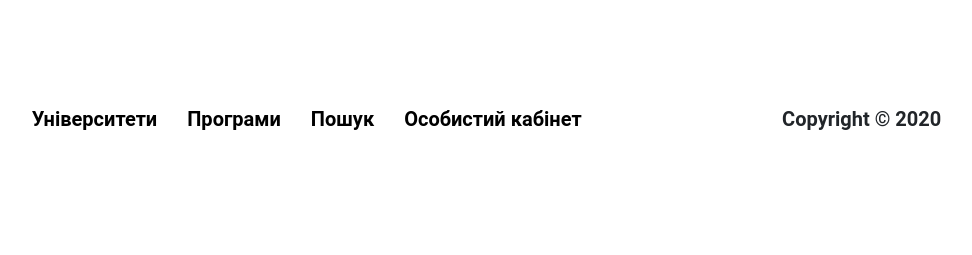
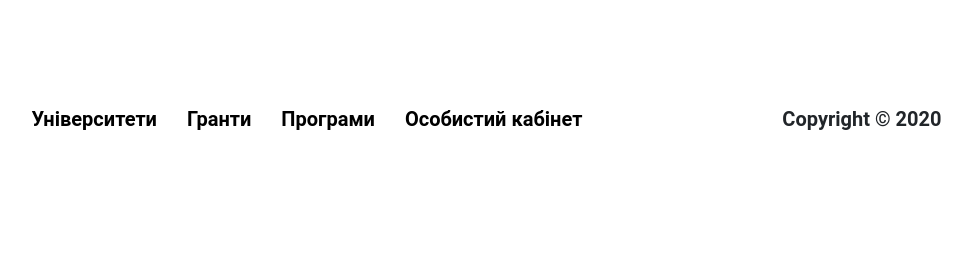
Before and after one commit to SandraRadz/UniversitySearchSystem, a Django app: page / in a window 1280 px wide. Shown: the part 1465-1720 px from the top of the page, without its empty margins (161-1133 px from the left). Run offline with Django 3.2, Linux system fonts and the light colour scheme; some libraries are stand-ins or nearby versions.

Commit message:
footer updated with grants link;

```diff
--- a/university_search_system/templates/_footer.html
+++ b/university_search_system/templates/_footer.html
@@ -11,10 +11,10 @@
                     <a class="nav-link button white no-border" href="{% url 'university-list' %}">Університети</a>
                 </li>
                 <li class="nav-item">
-                    <a class="nav-link button white no-border" href="{% url 'study-program-list' %}">Програми</a>
+                    <a class="nav-link button white no-border" href="{% url 'grant' %}">Гранти</a>
                 </li>
                 <li class="nav-item">
-                    <a class="nav-link button white no-border" href="{% url 'study-program-list' %}">Пошук</a>
+                    <a class="nav-link button white no-border" href="{% url 'study-program-list' %}">Програми</a>
                 </li>
                 <li class="nav-item">
                     {% if request.user.is_authenticated %}
```
